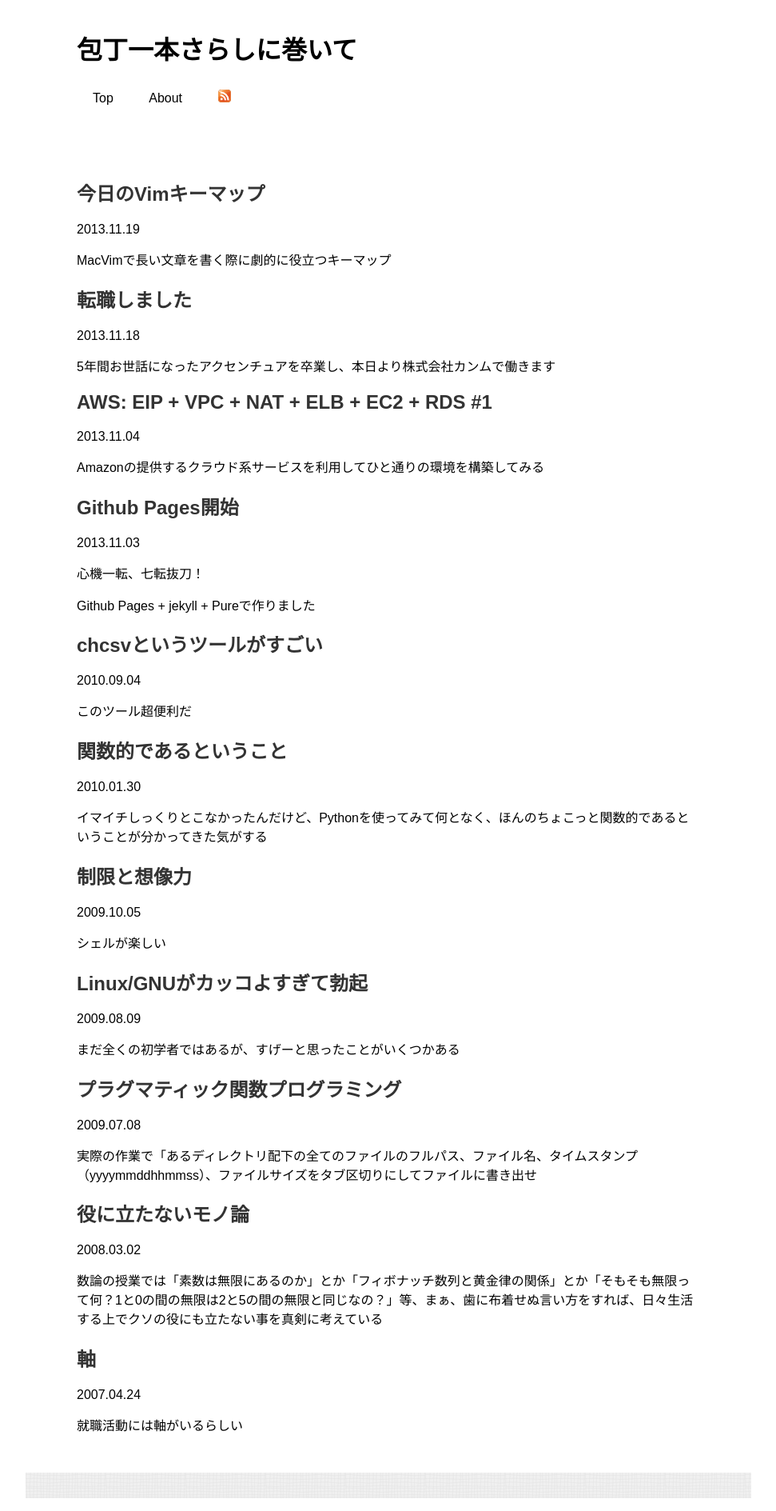
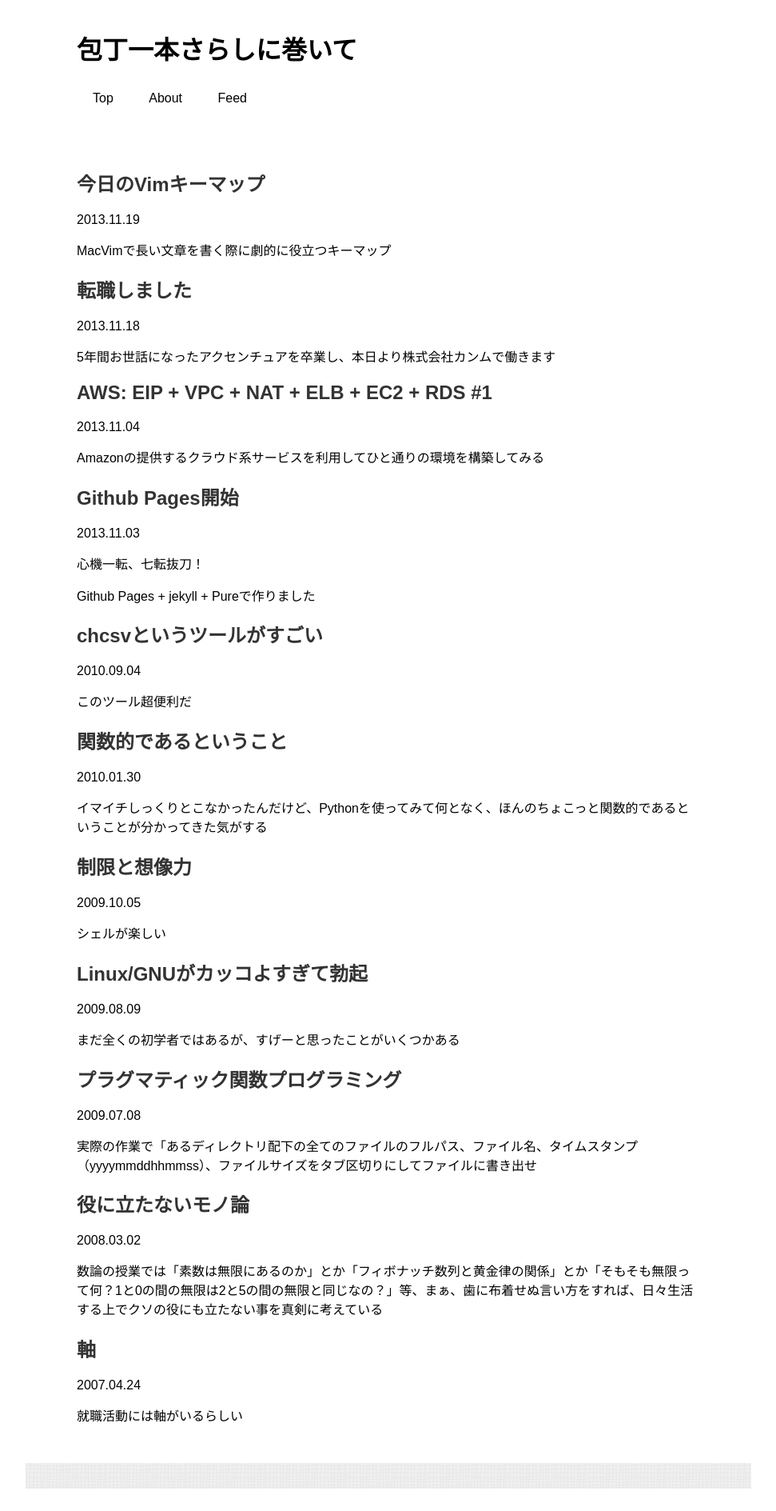
Before and after one commit to achiku/achiku.github.io, a Jekyll site: the page built from index.md, in a window 1280 px wide. Shown: the whole page at 80% size, without its empty margins (154-1125 px from the left). Built offline with Jekyll 4.4.1, drawn with Linux system fonts in a browser that asks for light colours.

Commit message:
RSSフィード表示方法変更

```diff
--- a/_layouts/default.html
+++ b/_layouts/default.html
@@ -4,7 +4,6 @@
   <link rel="stylesheet" href="/assets/css/pure/0.3.0/pure-min.css">
   <link rel="stylesheet" href="/stylesheets/style.css">
   <link rel="stylesheet" href="/stylesheets/pygment_trac.css">
-  <link rel="alternate" type="application/rss+xml" title="RSS" href="{{ site.url }}/feed.xml">
   <title>{{ page.title }}</title>
 </head>
 <body>
@@ -15,7 +14,7 @@
             <ul>
                 <li class="pure-menu-selected"><a href="/">Top</a></li>
                 <li class="pure-menu-selected"><a href="/about.html">About</a></li>
-                <li class="pure-menu-selected"><a href="/feed.xml"><img src="/images/redorange016.gif"</a></li>
+                <li class="pure-menu-selected"><a href="/feed.xml">Feed</a></li>
             </ul>
         </div>
     </nav>
```
Also changed, not shown: 13 other files.
